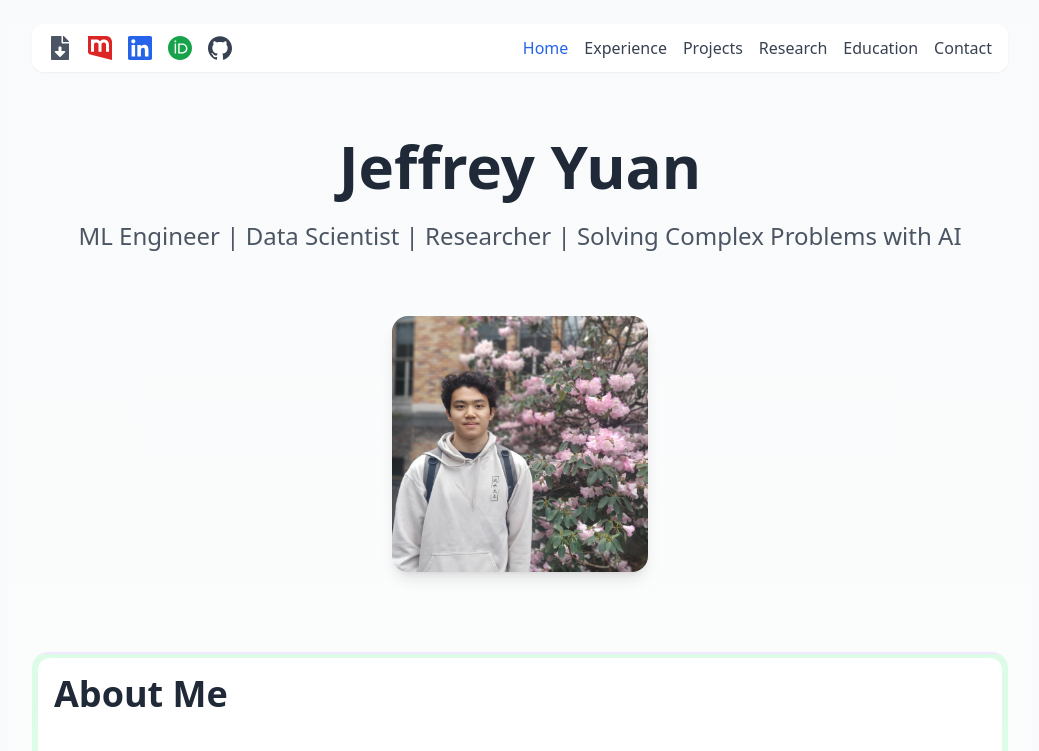
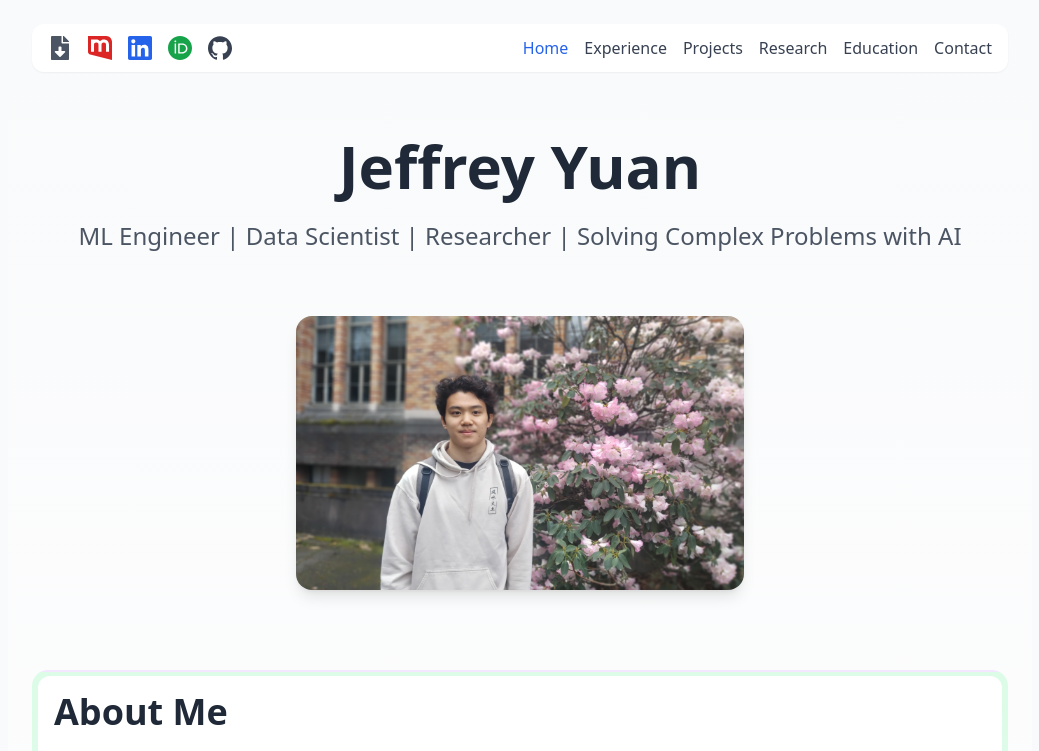
Before and after one commit to juanyeffrey/personal-portfolio, a React (Vite) app: page / in a window 1280 px wide. Shown: the top 751 px of the page, without its empty margins (120-1159 px from the left). Built offline with nearby package versions, Linux system fonts and the light colour scheme.

Commit message:
Portfolio edits

```diff
--- a/src/components/Portfolio.jsx
+++ b/src/components/Portfolio.jsx
@@ -291,8 +291,8 @@ export default function Portfolio() {
   const renderHomePage = () => (
     <div>
       {/* Hero Section */}
-      <div className="flex flex-col lg:flex-row items-center justify-between pt-8 lg:pt-12 mb-12 lg:mb-20 gap-6 lg:gap-8">
-        <div className="text-center lg:text-left">
+      <div className="flex flex-col items-center pt-8 lg:pt-12 mb-12 lg:mb-20 gap-6 lg:gap-8">
+        <div className="text-center">
           <h1 className="text-3xl sm:text-4xl lg:text-6xl font-extrabold text-gray-800 mb-4 lg:mb-6">
             Jeffrey Yuan
           </h1>
@@ -302,7 +302,7 @@ export default function Portfolio() {
         </div>
 
         <motion.div
-          className="flex-1 flex justify-center"
+          className="w-full flex justify-center"
           initial={{ opacity: 0, scale: 0.8 }}
           animate={{ opacity: 1, scale: 1 }}
           transition={{ delay: 0.6, duration: 0.6 }}
@@ -310,7 +310,7 @@ export default function Portfolio() {
           <img
             src={`${import.meta.env.BASE_URL}images/Jeffrey_Yuan_Casual.jpg`}
             alt="Jeffrey Yuan"
-            className="rounded-2xl shadow-lg w-48 h-48 sm:w-56 sm:h-56 lg:w-64 lg:h-64 object-cover"
+            className="rounded-2xl shadow-lg w-full max-w-md object-cover"
           />
         </motion.div>
       </div>
```
